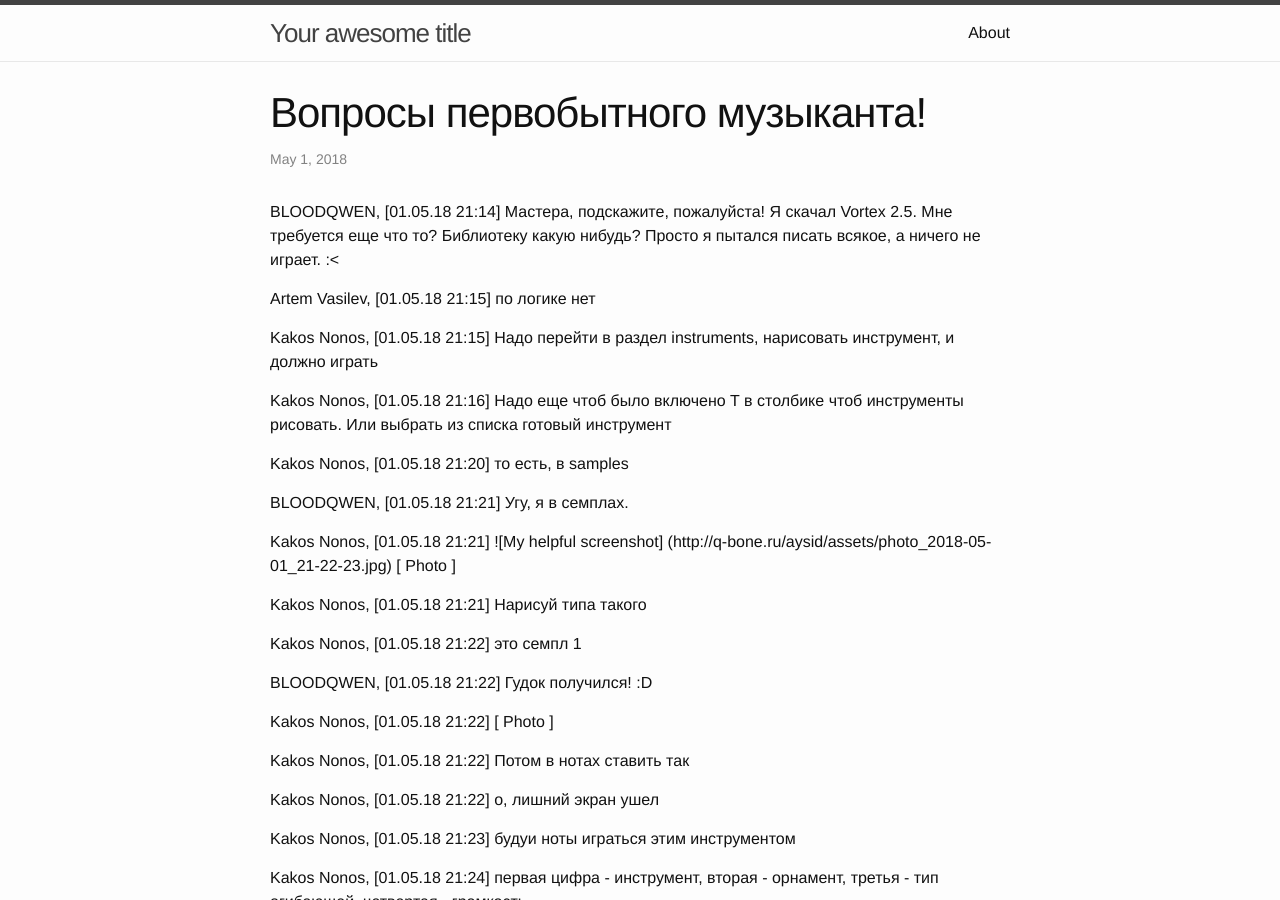
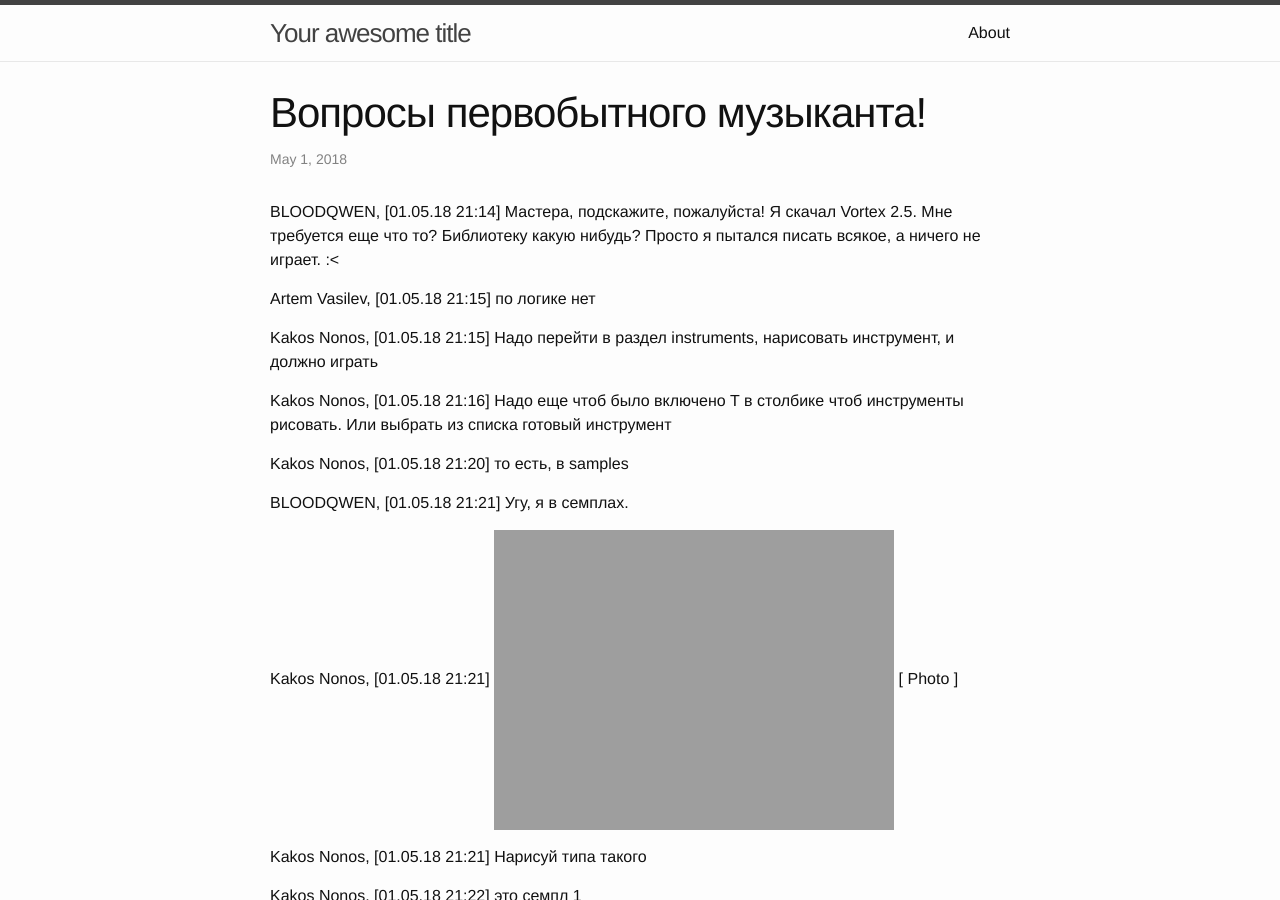
Before and after one commit to qboneteam/aysid, a Jekyll site: the page built from _posts/2018-05-01-voprosi-pervobitnogo-muzikanta.md, in a window 1280 px wide and 900 px high. Built offline with Jekyll 4.4.1, drawn with Linux system fonts in a browser that asks for light colours.

Commit message:
Update 2018-05-01-voprosi-pervobitnogo-muzikanta.md
some fix

```diff
--- a/_posts/2018-05-01-voprosi-pervobitnogo-muzikanta.md
+++ b/_posts/2018-05-01-voprosi-pervobitnogo-muzikanta.md
@@ -23,8 +23,7 @@ BLOODQWEN, [01.05.18 21:21]
 Угу, я в семплах.
 
 Kakos Nonos, [01.05.18 21:21]
-![My helpful screenshot]
-({{ "/assets/photo_2018-05-01_21-22-23.jpg" | absolute_url }})
+![useful image]({{ site.url }}/assets/photo_2018-05-01_21-22-23.jpg)
 [ Photo ]
 
 Kakos Nonos, [01.05.18 21:21]
```
